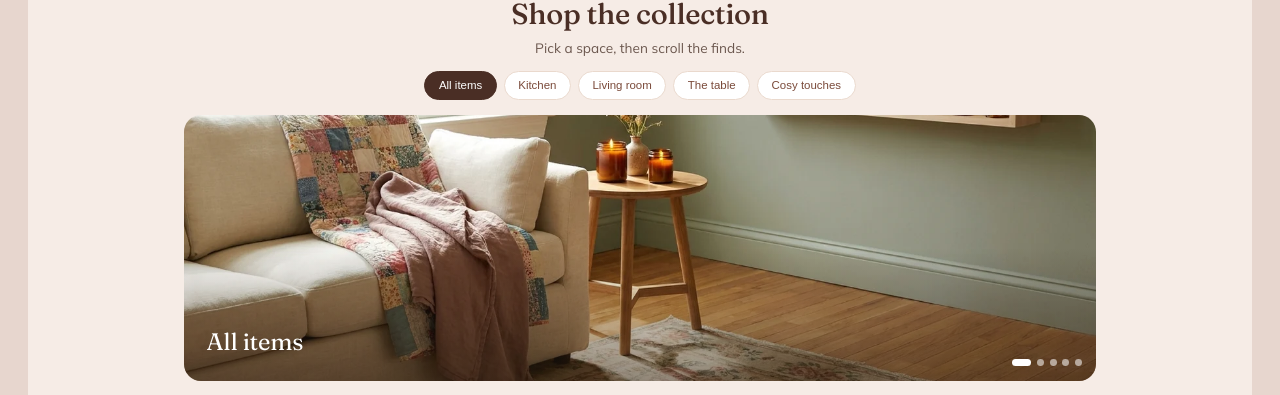
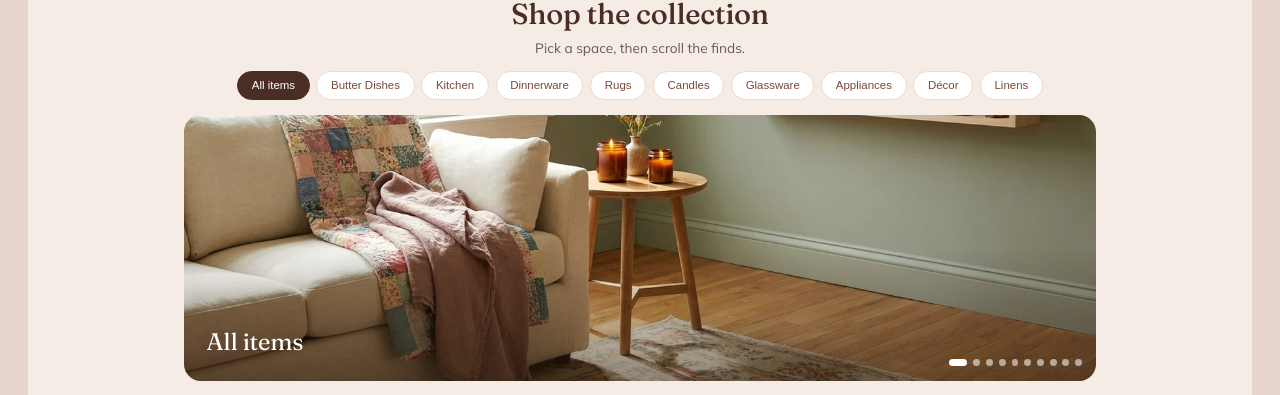
Before and after one commit to Arash8382/orlaloom, a Next.js app: page / in a window 1280 px wide. Shown: the part 156-551 px from the top of the page. Built offline with nearby package versions, Linux system fonts and the light colour scheme; grey boxes are pictures that could not be loaded.

Commit message:
Add files via upload

```diff
--- a/app/page.js
+++ b/app/page.js
@@ -43,29 +43,27 @@ export default function Home() {
   const fmtDate = (d) => new Date(d).toLocaleDateString("en-US", { month: "short", day: "numeric" });
   const isNew = (d) => Date.now() - new Date(d).getTime() < 12 * 864e5;
 
-  // Data for the mobile-only storefront (Amazon-style). Filter chips on top, a
-  // scrollable grid of ALL products below. Every product is tagged with a
-  // "space" group so a chip can filter the grid in place. Links to /shop/[slug].
-  const groupOf = {
-    rugs: "living",
-    "home-decor": "living",
-    "butter-dishes": "kitchen",
-    "cottagecore-kitchen": "kitchen",
-    "retro-appliances": "kitchen",
-    "scalloped-dinnerware": "table",
-    glassware: "table",
-    candles: "cosy",
-    textiles: "cosy",
-  };
+  // Data for the single storefront (Amazon-style). One chip menu per real
+  // category swaps a banner + filters the grid in place; the grid holds ALL
+  // products. Each product carries its category slug. Links to /shop/[slug].
+  const chipCats = [
+    { slug: "butter-dishes", label: "Butter Dishes" },
+    { slug: "cottagecore-kitchen", label: "Kitchen" },
+    { slug: "scalloped-dinnerware", label: "Dinnerware" },
+    { slug: "rugs", label: "Rugs" },
+    { slug: "candles", label: "Candles" },
+    { slug: "glassware", label: "Glassware" },
+    { slug: "retro-appliances", label: "Appliances" },
+    { slug: "home-decor", label: "Décor" },
+    { slug: "textiles", label: "Linens" },
+  ];
+  const chipSlugs = new Set(chipCats.map((c) => c.slug));
   const mobileProducts = [...getProductMap().values()]
-    .filter((p) => p.image && groupOf[p.category])
-    .map((p) => ({ name: p.name, price: p.price || "", image: p.image, slug: p.slug, url: p.url || "", brand: p.brand || "", group: groupOf[p.category] }));
+    .filter((p) => p.image && chipSlugs.has(p.category))
+    .map((p) => ({ name: p.name, price: p.price || "", image: p.image, slug: p.slug, url: p.url || "", brand: p.brand || "", cat: p.category }));
   const mobileChips = [
     { key: "all", label: "All items", banner: "/scenes/home-hero.webp" },
-    { key: "kitchen", label: "Kitchen", banner: "/scenes/cottagecore-kitchen.webp" },
-    { key: "living", label: "Living room", banner: "/scenes/home-decor.webp" },
-    { key: "table", label: "The table", banner: "/scenes/scalloped-dinnerware.webp" },
-    { key: "cosy", label: "Cosy touches", banner: "/scenes/candles.webp" },
+    ...chipCats.map((c) => ({ key: c.slug, label: c.label, banner: `/scenes/${c.slug}.webp` })),
   ];
 
   const jsonLd = {
```
